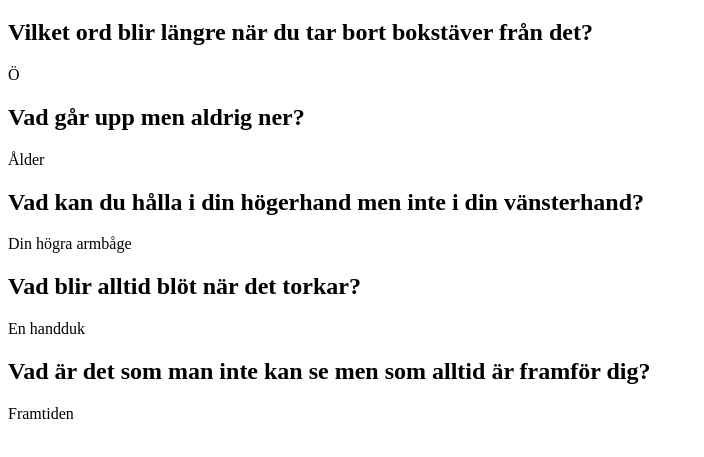
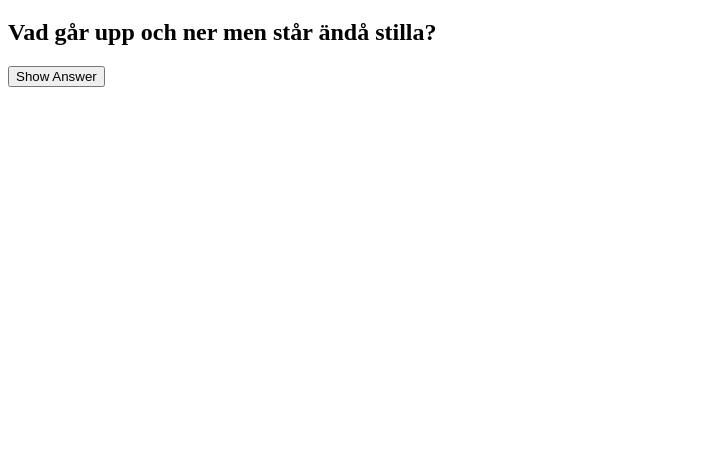
Before and after one commit to psykopotatis/riddles, a plain HTML site: page src/index.html in a window 1280 px wide. Shown: the part 61-518 px from the top of the page, without its empty margins (0-704 px from the left). Drawn offline with Linux system fonts and the light colour scheme.

Commit message:
Hide answer until button click

```diff
--- a/src/index.html
+++ b/src/index.html
@@ -5,7 +5,11 @@
 </head>
 <body>
 <h1>JSON Quiz</h1>
-<div id="quiz"></div>
+<div id="quiz">
+  <div id="question"></div>
+  <button id="show-answer">Show Answer</button>
+</div>
+
 <script src="quiz.js"></script>
 </body>
 </html>
--- a/src/quiz.js
+++ b/src/quiz.js
@@ -1,11 +1,29 @@
-fetch('/src/json/riddles_01.json')
-    .then(response => response.json())
-    .then(data => {
-        const quiz = document.getElementById('quiz');
-        data.forEach(question => {
-            const questionDiv = document.createElement('div');
-            questionDiv.innerHTML = `<h2>${question.question}</h2><p>${question.answer}</p>`;
-            quiz.appendChild(questionDiv);
-        });
-    })
-    .catch(error => console.error(error));
+const quiz = document.getElementById('quiz');
+const questionDiv = document.getElementById('question');
+const showAnswerButton = document.getElementById('show-answer');
+
+let currentQuestionIndex = 0;
+let questions;
+
+fetch('/src/json/riddles_02.json')
+  .then(response => response.json())
+  .then(data => {
+    questions = data;
+    showQuestion();
+  })
+  .catch(error => console.error(error));
+
+function showQuestion() {
+  const question = questions[currentQuestionIndex];
+  questionDiv.innerHTML = `<h2>${question.question}</h2>`;
+  showAnswerButton.style.display = 'block';
+}
+
+showAnswerButton.addEventListener('click', () => {
+  const answer = questions[currentQuestionIndex].answer;
+  const answerDiv = document.createElement('div');
+  answerDiv.innerHTML = `<p>${answer}</p>`;
+  answerDiv.style.opacity = 0;
+  questionDiv.appendChild(answerDiv);
+  setTimeout(() => answerDiv.style.opacity = 1, 100);
+});
```
